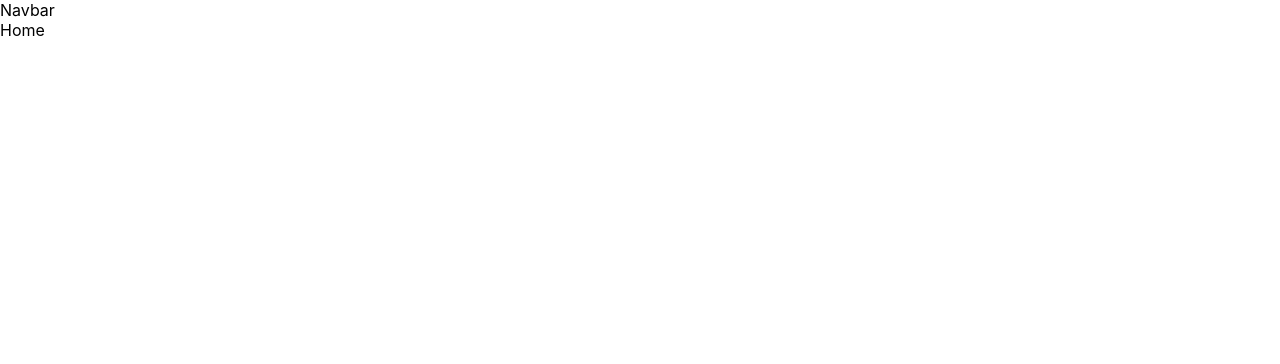
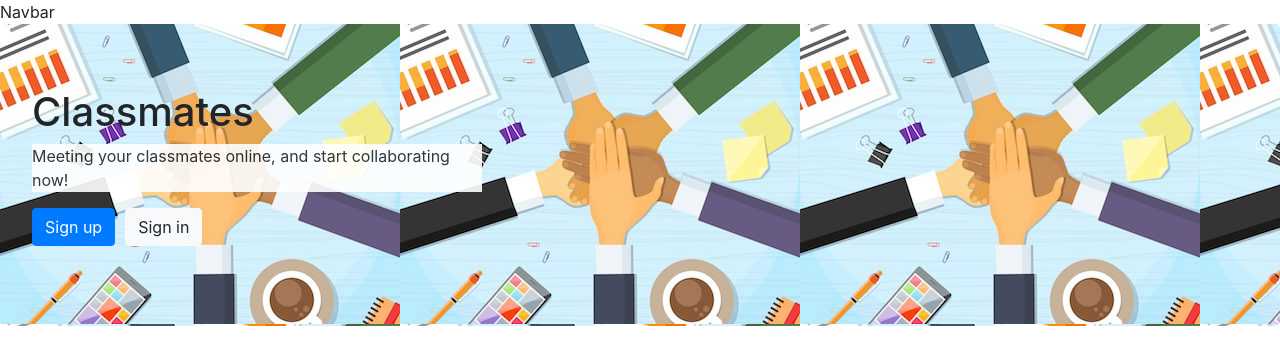
Before and after one commit to Kojon74/Classmates, a React (Create React App) app in the folder frontend/: page / in a window 1280 px wide. Shown: the top 364 px of the page. Built offline with nearby package versions, Linux system fonts and the light colour scheme.

Commit message:
Home Page update (adding title bar and sign in / sign up)

```diff
--- a/frontend/package.json
+++ b/frontend/package.json
@@ -6,7 +6,9 @@
     "@testing-library/jest-dom": "^5.11.4",
     "@testing-library/react": "^11.1.0",
     "@testing-library/user-event": "^12.1.10",
+    "bootstrap": "^4.6.0",
     "react": "^17.0.1",
+    "react-bootstrap": "^1.4.3",
     "react-dom": "^17.0.1",
     "react-router-dom": "^5.2.0",
     "react-scripts": "4.0.2",
--- a/frontend/src/pages/home/Home.js
+++ b/frontend/src/pages/home/Home.js
@@ -1,7 +1,28 @@
 import React from "react";
+import 'bootstrap/dist/css/bootstrap.min.css';
+import Button from 'react-bootstrap/Button';
+import Jumbotron from 'react-bootstrap/Jumbotron'
+import './home.css'
+import classmates from '../../assets/classmates.jpg'
 
 const Home = () => {
-  return <div>Home</div>;
+  return (
+    <div>
+      <Jumbotron style={{ backgroundImage: `url(${classmates})`, }}>
+        <h1>Classmates</h1>
+        <div style={{ width: "450px" }}>
+          <p className="titlePara">
+          Meeting your classmates online, and start collaborating now!
+          </p>
+        </div>
+        <p>
+          <Button variant="primary">Sign up</Button>
+          <Button variant="light" className="signInButton">Sign in</Button>
+        </p>
+      </Jumbotron>
+    </div>
+  );
 };
 
+
 export default Home;
--- /dev/null
+++ b/frontend/src/pages/home/home.css
@@ -0,0 +1,9 @@
+.signInButton {
+    margin-left: 10px;
+}
+
+.titlePara {
+    background-color: white;
+    opacity: 0.9;
+
+}
```
Also changed, not shown: frontend/src/Navbar.js (+6 -1 lines), frontend/src/assets/classmates.jpg (added), 1 other file (tests, documents, lock files or other folders).
